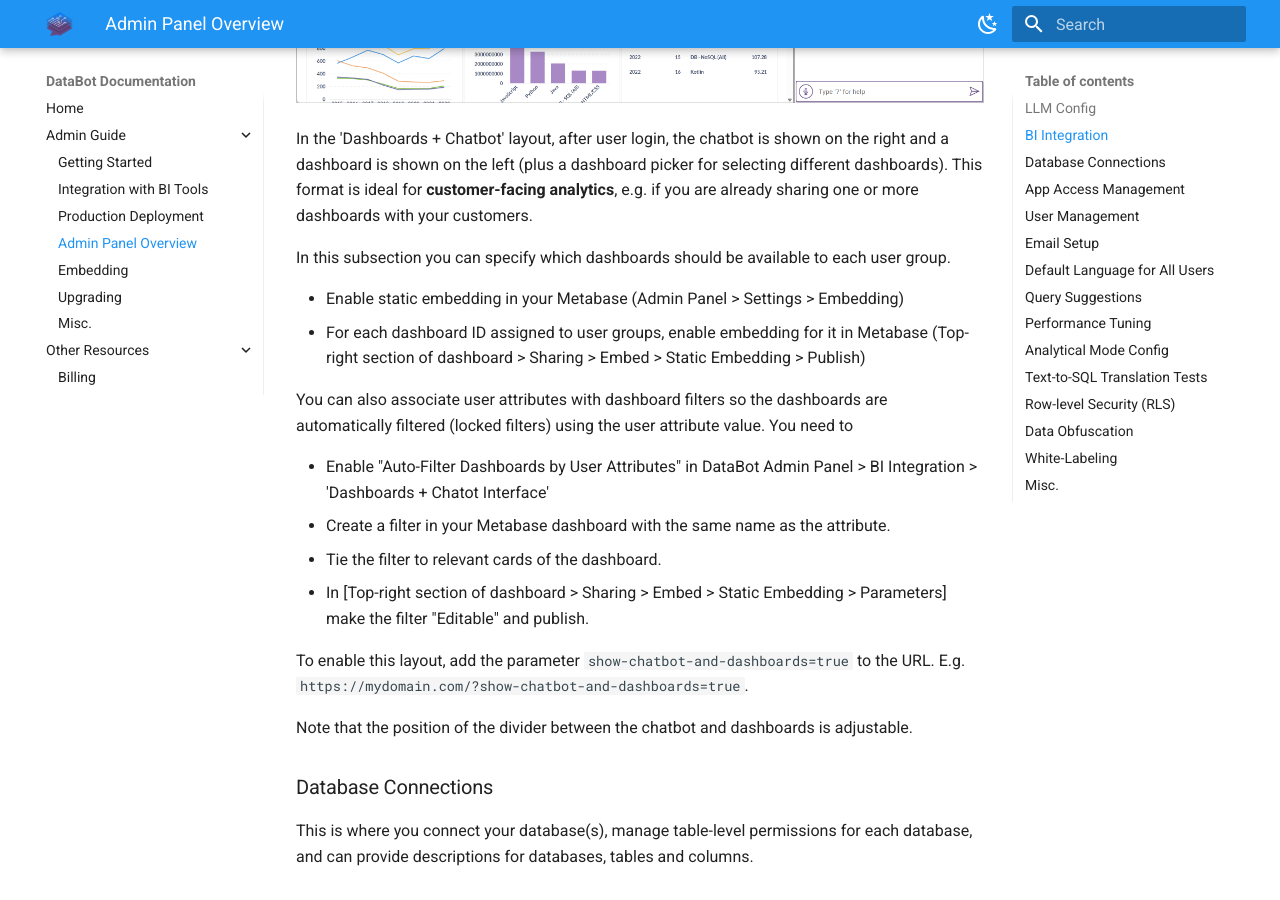
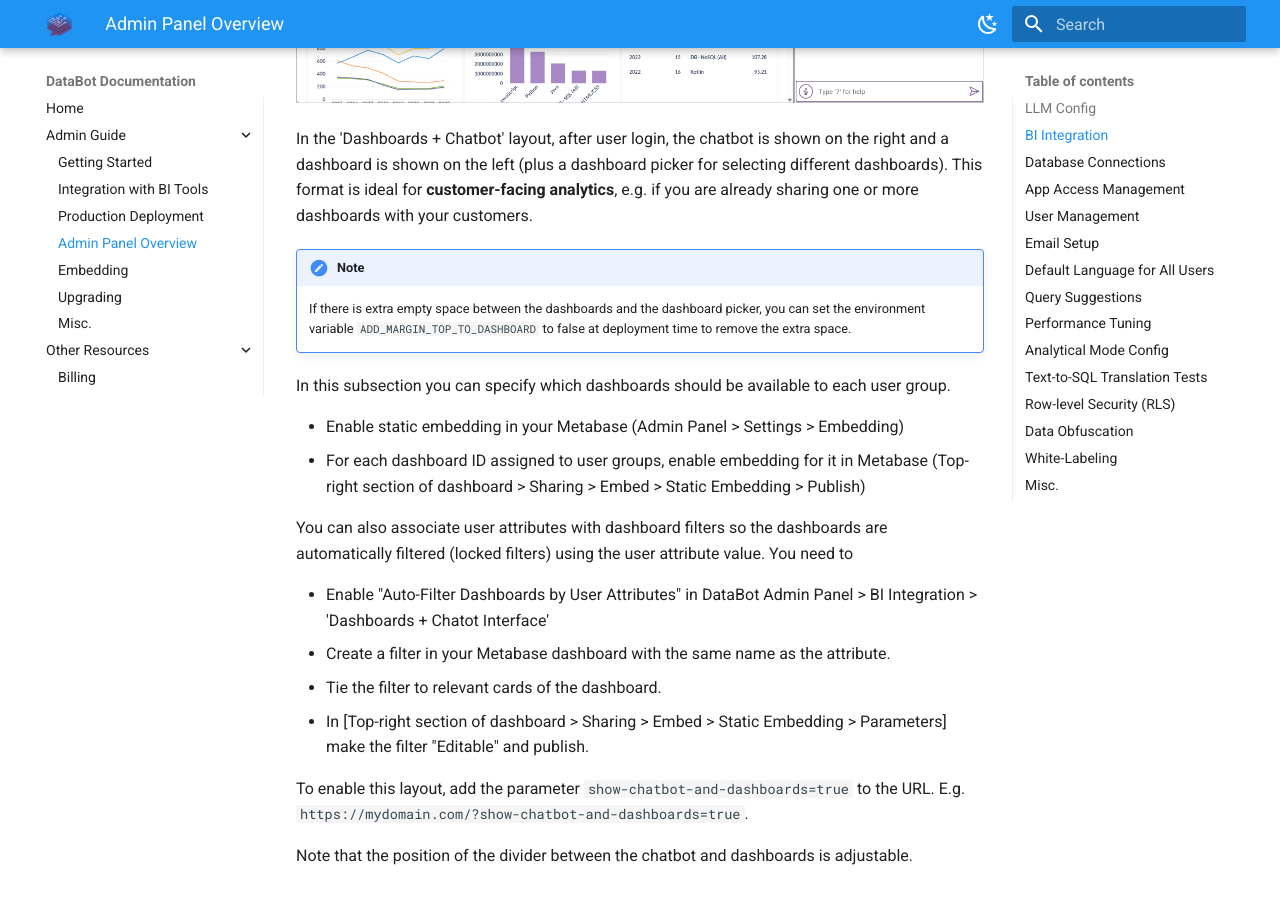
Before and after one commit to Intellimenta/DataBot, an MkDocs documentation site: the page built from docs/admin_guide/admin_panel_overview.md, in a window 1280 px wide and 900 px high, scrolled down 1023 px. Built offline with MkDocs 1.6.1 and Material for MkDocs 9.7.7, drawn with Linux system fonts in a browser that asks for light colours.

Commit message:
add instruction for removing the extra space under dashboard picker

```diff
--- a/docs/admin_guide/admin_panel_overview.md
+++ b/docs/admin_guide/admin_panel_overview.md
@@ -29,6 +29,10 @@
 ![Dashboards + Chatbot Interface](../assets/two-cols.png)
 
 In the 'Dashboards + Chatbot' layout, after user login, the chatbot is shown on the right and a dashboard is shown on the left (plus a dashboard picker for selecting different dashboards). This format is ideal for **customer-facing analytics**, e.g. if you are already sharing one or more dashboards with your customers.
+
+!!! note
+
+    If there is extra empty space between the dashboards and the dashboard picker, you can set the environment variable `ADD_MARGIN_TOP_TO_DASHBOARD` to false at deployment time to remove the extra space.
 
 In this subsection you can specify which dashboards should be available to each user group.
 
```
